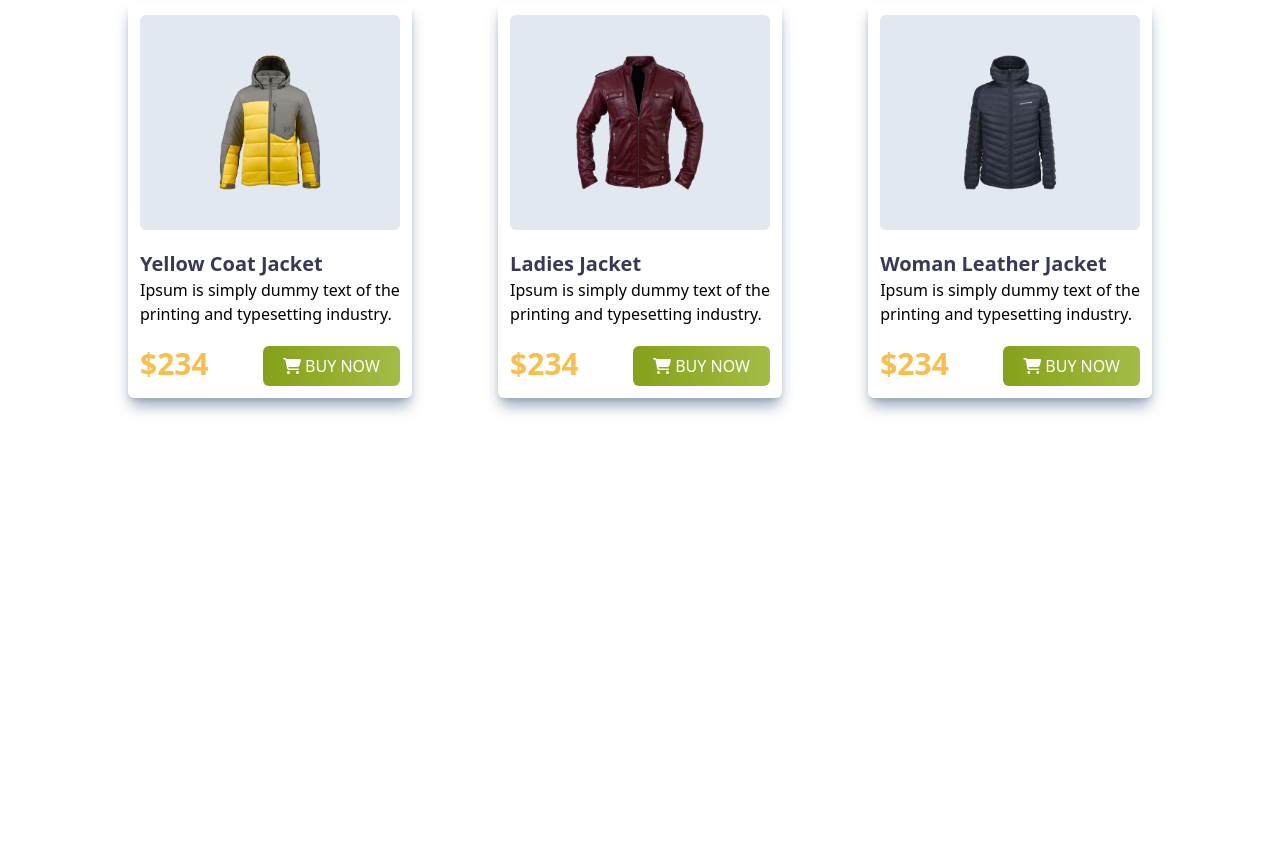
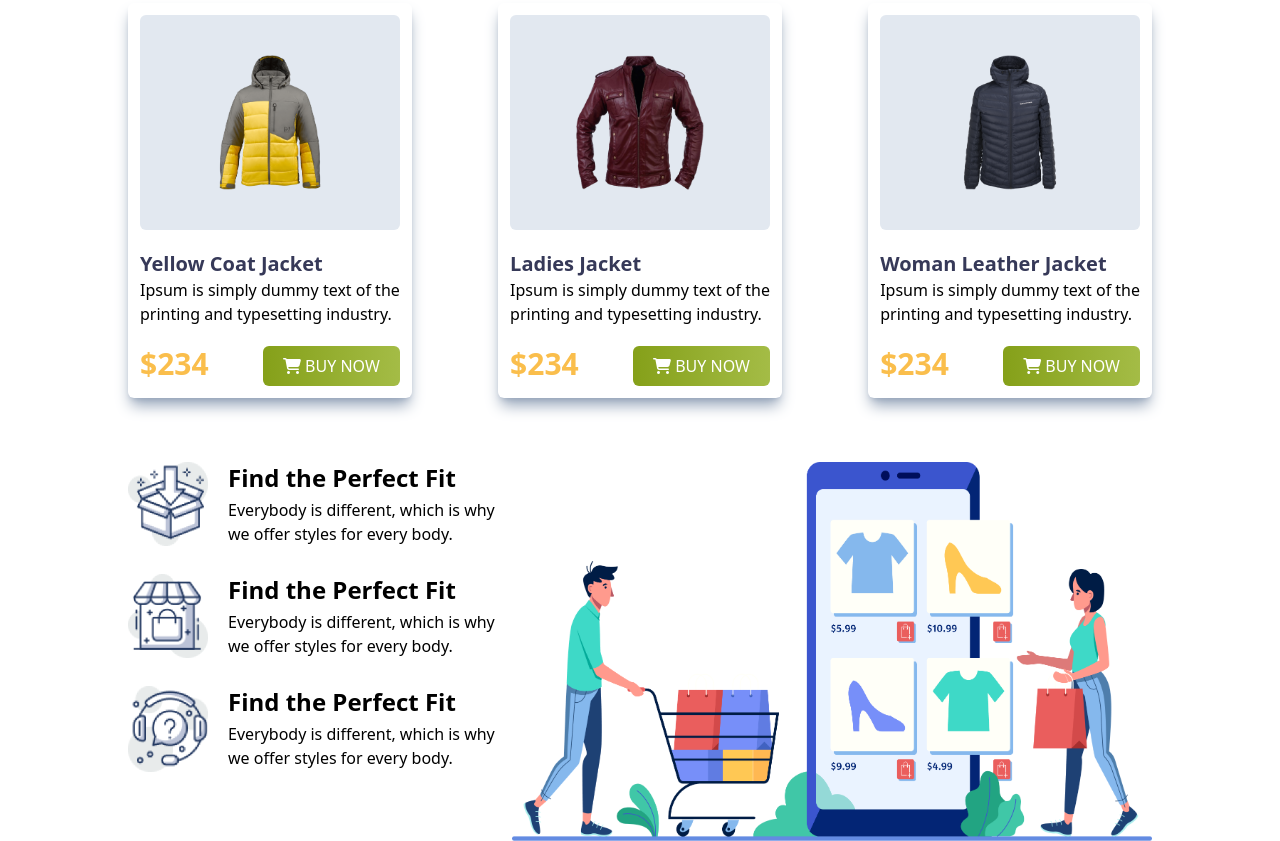
Before and after one commit to rashedahmed0/penguin-fashion-with-tailwind, a plain HTML site: page index.html in a window 1280 px wide. Shown: the part 1337-2178 px from the top of the page. Before the commit the page ends 1799 px from the top, so only its background shows below. Drawn offline with nearby package versions, Linux system fonts and the light colour scheme.

Commit message:
last section

```diff
--- a/index.html
+++ b/index.html
@@ -208,8 +208,41 @@
 
     <!-- about us section -->
 
-    <div class="about">
+    <div class="about  w-4/5 m-auto">
+        <div class="about-content md:flex justify-between ">
+            <div class="about-text basis-2/5">
+                <div class="about-card flex justify-between mb-7">
+                    <img class="w-20 mr-5  " src="./icons/box.png" alt="">
+                    <div class="abc-text ">
+                        <h3 class="font-bold text-2xl		mb-1">Find the Perfect Fit</h3>
+                        <p>Everybody is different, which is why we
+                            offer styles for every body.</p>
+                    </div>
 
+                </div>
+                <div class="about-card flex justify-between mb-7">
+                    <img class="w-20 mr-5  " src="./icons/house.png" alt="">
+                    <div class="abc-text ">
+                        <h3 class="font-bold text-2xl		mb-1">Find the Perfect Fit</h3>
+                        <p>Everybody is different, which is why we
+                            offer styles for every body.</p>
+                    </div>
+
+                </div>
+                <div class="about-card flex justify-between mb-7">
+                    <img class="w-20 mr-5  " src="./icons/question.png" alt="">
+                    <div class="abc-text ">
+                        <h3 class="font-bold text-2xl		mb-1">Find the Perfect Fit</h3>
+                        <p>Everybody is different, which is why we
+                            offer styles for every body.</p>
+                    </div>
+
+                </div>
+            </div>
+            <div class="about-img basis-4/6">
+                <img class="w-full" src="./images/shopping.png" alt="">
+            </div>
+        </div>
     </div>
 </body>
 
```
